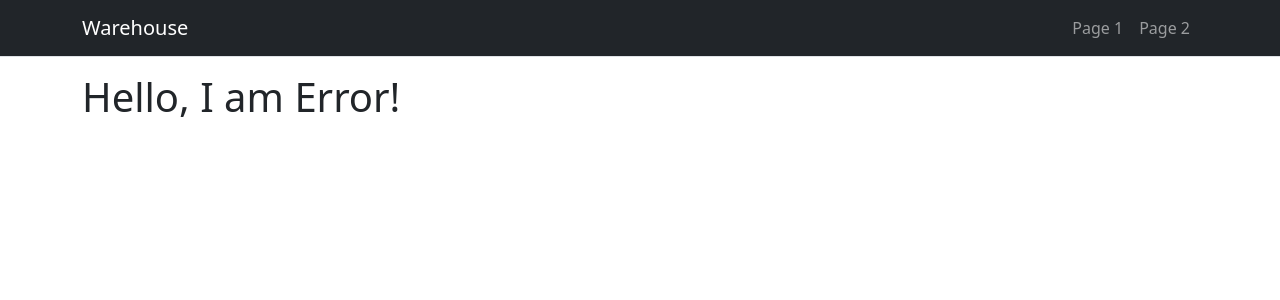
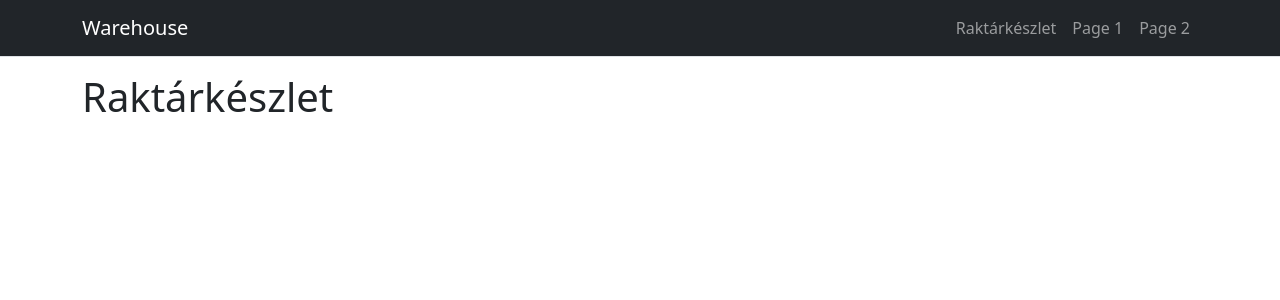
Before and after one commit to Netsurfclub/warehouse-ui, a React (Create React App) app: page /inventory in a window 1280 px wide. Before the commit this address led to /error. Shown: the top 300 px of the page. Built offline with nearby package versions, Linux system fonts and the light colour scheme.

Commit message:
Routing Inventory page.

```diff
--- a/src/components/App.tsx
+++ b/src/components/App.tsx
@@ -3,6 +3,7 @@ import { BrowserRouter, Routes, Route, Navigate } from "react-router-dom";
 
 import Navbar from "./common/Navbar";
 import MainPage from "./pages/MainPage";
+import InventoryPage from "./pages/InventoryPage";
 import Page1 from "./pages/Page1";
 import Page2 from "./pages/Page2";
 import ErrorPage from "./pages/ErrorPage";
@@ -12,7 +13,7 @@ import pages from "../constants/page.constants";
 import "../index.css";
 
 const App: React.FC<AppProps> = ({ applicationName }) => {
-  const { MAIN_PAGE, PAGE_1, PAGE_2, ERROR_PAGE } = pages;
+  const { MAIN_PAGE, INVENTORY_PAGE, PAGE_1, PAGE_2, ERROR_PAGE } = pages;
 
   return (
     <BrowserRouter>
@@ -20,12 +21,17 @@ const App: React.FC<AppProps> = ({ applicationName }) => {
         title={applicationName}
         homeRoute={MAIN_PAGE.path}
         routes={[
+          { name: INVENTORY_PAGE.name, path: INVENTORY_PAGE.path },
           { name: PAGE_1.name, path: PAGE_1.path },
           { name: PAGE_2.name, path: PAGE_2.path },
         ]}
       />
       <main className="container">
         <Routes>
+          <Route
+            path={INVENTORY_PAGE.path}
+            element={<InventoryPage pageName={INVENTORY_PAGE.name} />}
+          />
           <Route
             path={MAIN_PAGE.path}
             element={<MainPage pageName={MAIN_PAGE.name} />}
--- /dev/null
+++ b/src/components/pages/InventoryPage.tsx
@@ -0,0 +1,7 @@
+import React from "react";
+
+const InventoryPage: React.FC<PageProps> = ({ pageName }) => {
+  return <h1>{pageName}</h1>;
+};
+
+export default InventoryPage;
--- a/src/constants/page.constants.ts
+++ b/src/constants/page.constants.ts
@@ -2,6 +2,10 @@ const pages: Pages = {
   MAIN_PAGE: {
     name: "Main Page",
     path: "/",
+  },
+  INVENTORY_PAGE: {
+    name: "Raktárkészlet",
+    path: "/inventory",
   },
   PAGE_1: {
     name: "Page 1",
--- a/src/types/pages-env.d.ts
+++ b/src/types/pages-env.d.ts
@@ -5,6 +5,7 @@ interface Page {
 
 interface Pages {
   MAIN_PAGE: Page;
+  INVENTORY_PAGE: Page;
   PAGE_1: Page;
   PAGE_2: Page;
   ERROR_PAGE: Page;
```
